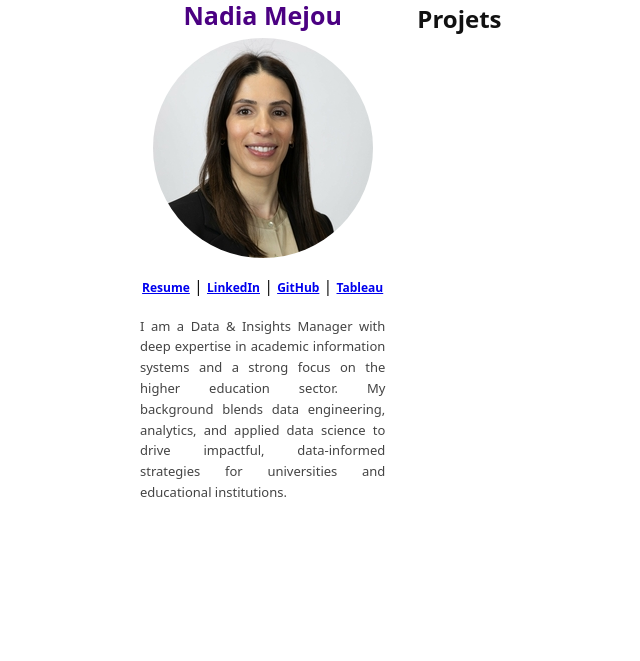
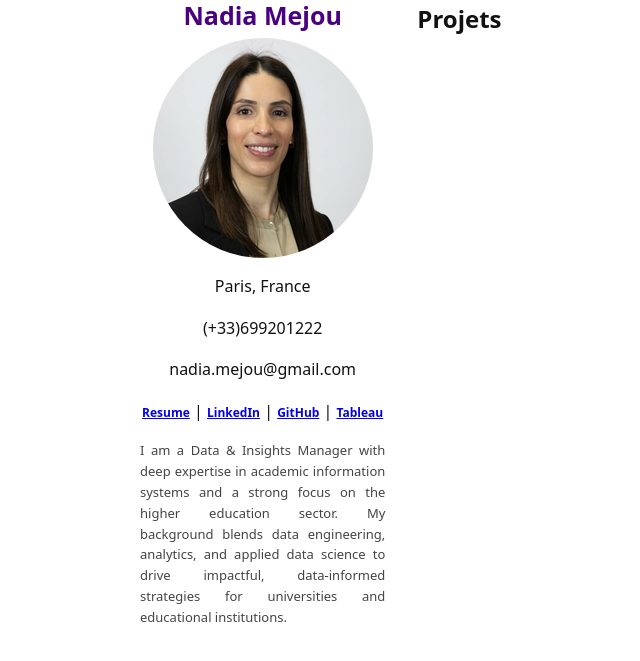
Before and after one commit to namejou/namejou.github.io, a Jekyll site: the page built from index.md, in a window 1280 px wide. Shown: the top 661 px of the page, without its empty margins (116-756 px from the left). Built offline with Jekyll 4.4.1, drawn with Linux system fonts in a browser that asks for light colours.

Commit message:
Update index.md

```diff
--- a/index.md
+++ b/index.md
@@ -7,6 +7,15 @@ title: Accueil
   <aside class="left profile">
     <h1 class="profile-name">Nadia Mejou</h1>
     <img class="profile-photo" src="{{ '/profile_pic.jpg' | relative_url }}" alt="Mon portrait" />
+    <p class="profile-city">
+      Paris, France
+    </p>
+    <p class="profile-phone">
+      (+33)699201222
+    </p>
+    <p class="profile-mail">
+      nadia.mejou@gmail.com
+    </p>
     <p class="profile-links">
       <a href="#" target="_blank" rel="noopener">Resume</a> |
       <a href="#" target="_blank" rel="noopener">LinkedIn</a> |
```
